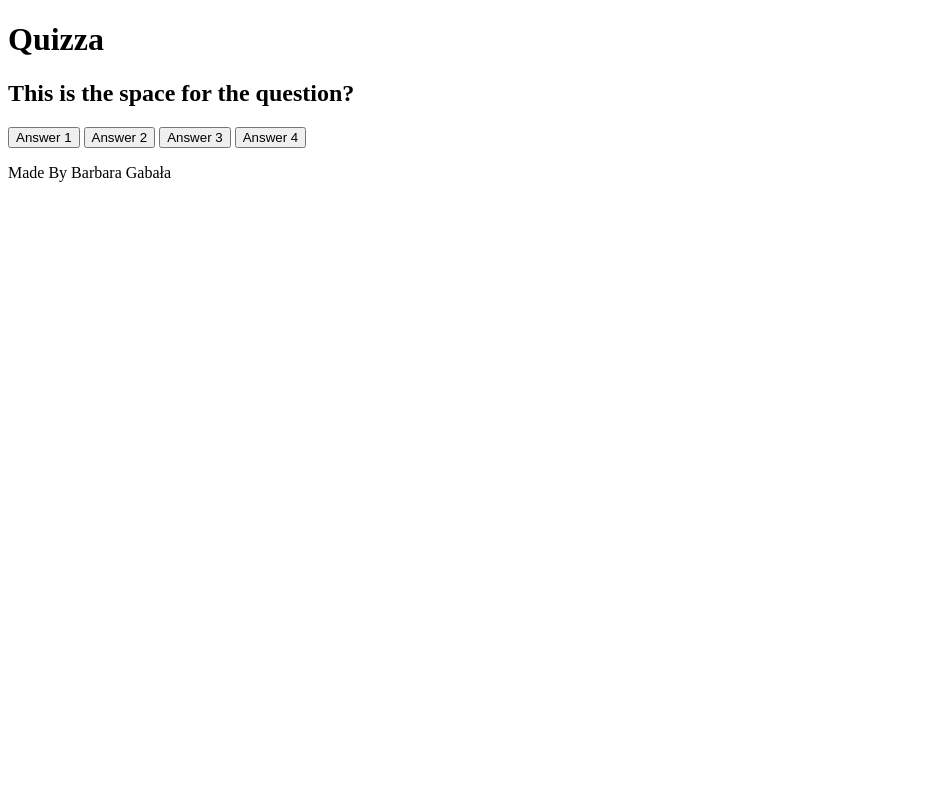
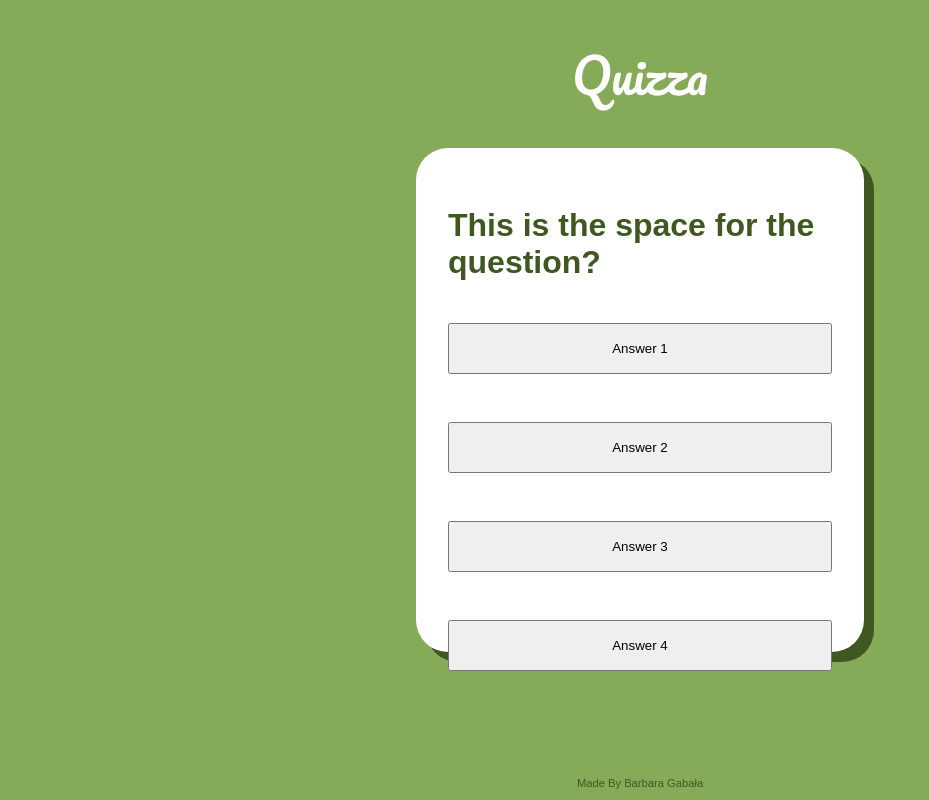
Before and after one commit to gasiabi/Quiz-Website, a plain HTML site: page index.html in a window 1280 px wide. Shown: the whole page, without its empty margins (0-929 px from the left). Drawn offline with Linux system fonts and the light colour scheme.

Commit message:
Updated interface

```diff
--- a/index.html
+++ b/index.html
@@ -3,13 +3,16 @@
 <head>
     <meta charset="UTF-8">
     <meta name="viewport" content="width=device-width, initial-scale=1.0">
-    <title>Quizza</title>
+    <title> Quizza </title>
     <link rel="stylesheet" href="./style.css" />
     <script src="./script.js" defer></script>
+    <link rel="preconnect" href="https://fonts.googleapis.com">
+    <link rel="preconnect" href="https://fonts.gstatic.com" crossorigin>
+    <link href="https://fonts.googleapis.com/css2?family=Pacifico&display=swap" rel="stylesheet">
 </head>
 <body>
-    <header class="title">
-        <h1>Quizza</h1>
+    <header>
+        <h1 class="title">Quizza</h1>
     </header>
     <section class="main">
         <h2 class="question">This is the space for the question?</h2>
--- a/style.css
+++ b/style.css
@@ -0,0 +1,84 @@
+:root {
+    --blue: #b48094;
+    --dark-blue: #53162e;
+    --dark-pink: #7e465b;
+    --green: #C8E9A0;
+    --dark-green: #85aa58;
+    --darker-green: #3f5821;
+    --orange: #F7A278;
+    --pink: #A13D63;
+    --brown: #351E29;
+}
+
+body {
+    background: var(--dark-green);
+    margin: 0;
+    height: 100vh;
+    font-family: Arial, Helvetica, sans-serif;
+    display: flex;
+    flex-direction: column;
+    justify-content: space-evenly;
+    align-items: center;
+
+}
+
+
+.main {
+    display: flex;
+    flex-direction: column;
+    justify-content: space-evenly;
+    align-items: center;
+    border-radius: 2rem;
+    background-color: white;
+    padding: 2rem;
+    width: 30%;
+    height: 55%;
+    gap: 1rem;
+    box-shadow: 10px 10px 0px var(--darker-green);
+
+}
+
+.answers {
+    display: flex;
+    flex-direction: column;
+    gap: 3rem;
+    width: 100%;
+}
+
+button {
+    padding: 1rem;
+    width: 100%;
+    box-sizing: border-box;
+    text-align: center;
+    cursor: pointer;
+}
+
+
+.title {
+    font-family: "Pacifico", serif;
+    font-weight: 400;
+    font-style: normal;
+    font-size: 3rem;
+    height: 2rem;
+    text-align: center;
+    color: white;
+    position: fixed;
+    left: 0;
+    top: 0;
+    width: 100%;
+}
+
+.footer {
+    font-size: 0.7rem;
+    position: fixed;
+    left: 0;
+    bottom: 0;
+    width: 100%;
+    color: var(--darker-green);
+    text-align: center;
+  }
+
+  .question {
+    font-size: 2rem;
+    color: var(--darker-green);
+  }
```
